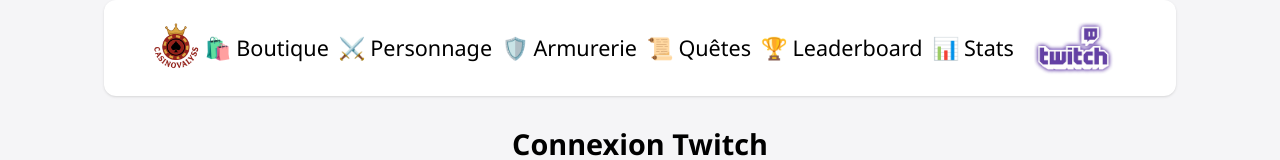
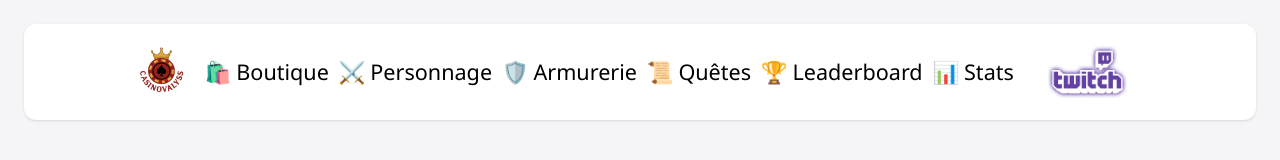
Before and after one commit to Novalyss/casinovalyss, a React (Vite) app in the folder client/: page /auth in a window 1280 px wide. Shown: the top 160 px of the page. Built offline with nearby package versions, Linux system fonts and the light colour scheme; no server answers.

Commit message:
Fix layout shifting when clicking around

```diff
--- a/client/src/App.css
+++ b/client/src/App.css
@@ -1,20 +1,5 @@
 #root {
   max-width: 1280px;       /* limite la largeur sur grands écrans */
-  width: 90%;              /* prend 90% de l’écran sur petits écrans */
   margin: 0 auto;          /* centre horizontalement */
-  padding: 1rem;           /* padding de base pour mobiles */
   text-align: center;
 }
-
-/* Augmente le padding sur écrans moyens et grands */
-@media (min-width: 640px) {
-  #root {
-    padding: 2rem;
-  }
-}
-
-@media (min-width: 1024px) {
-  #root {
-    padding: 3rem;
-  }
-}
--- a/client/src/App.jsx
+++ b/client/src/App.jsx
@@ -1,3 +1,4 @@
+import "./App.css"
 import { BrowserRouter, Routes, Route, Navigate } from "react-router-dom";
 import Shop from "./pages/Shop";
 import CharacterSheet from "./pages/CharacterSheet";
@@ -14,7 +15,7 @@ import {EventsProvider} from "./components/EventsProvider";
 export default function App() {
   return (
     <BrowserRouter>
-      <div className="flex flex-col min-h-screen">
+      <div className="flex flex-col min-h-screen w-full p-1 xl:p-5 gap-5">
           <Header />
           <main className="flex-grow">
             <Routes>
--- a/client/src/components/Header.jsx
+++ b/client/src/components/Header.jsx
@@ -19,6 +19,7 @@ export default function Header() {
 
         {/* Menu desktop */}
         <nav className="hidden md:flex space-x-2 text-lg font-small">
+          <div className="flex flex-wrap gap-2">
             <Link to="/shop" className="inline-flex items-center gap-1 hover:underline">
               🛍️ <span>Boutique</span>
             </Link>
@@ -37,6 +38,7 @@ export default function Header() {
             <Link to="/stats" className="inline-flex items-center gap-1 hover:underline">
               📊 <span>Stats</span>
             </Link>
+          </div>
         </nav>
 
         {/* Logo Twitch à droite */}
--- a/client/src/components/TabComponent.jsx
+++ b/client/src/components/TabComponent.jsx
@@ -14,7 +14,7 @@ export default function TabComponent({ tabs }) {
             <div
               key={index}
               onClick={() => setActiveTab(index)}
-              className={`flex-1 text-center px-3 py-2 transition rounded-t-lg
+              className={`cursor-pointer select-none flex-1 text-center px-3 py-2 transition rounded-t-lg
                           ${
                           activeTab === index
                             ? "bg-blue-400 text-white"
--- a/client/src/index.css
+++ b/client/src/index.css
@@ -51,14 +51,6 @@
   --sidebar-accent-foreground: oklch(0.205 0 0);
   --sidebar-border: oklch(0.922 0 0);
   --sidebar-ring: oklch(0.708 0 0);
-}
-
-body {
-  margin: 0;
-  display: flex;
-  place-items: center;
-  min-width: 320px;
-  min-height: 100vh;
 }
 
 @theme inline {
--- a/client/src/pages/Armory.jsx
+++ b/client/src/pages/Armory.jsx
@@ -126,7 +126,7 @@ export default function Armory() {
   );
 
   return (
-    <div className="p-6">
+    <div>
       <h1 className="text-2xl font-bold mb-4 p-4 text-center">🛡️ Armurerie</h1>
       <div className="mt-6 border-t pt-4"/>
       <div className="relative">
--- a/client/src/pages/CharacterSheet.jsx
+++ b/client/src/pages/CharacterSheet.jsx
@@ -47,7 +47,7 @@ export default function Inventory() {
   }, []);
 
   return (
-    <div className="p-6">
+    <div>
       <CasinoState />
       <h1 className="text-2xl font-bold mb-4 p-4 text-center">⚔️ Personnage</h1>
       <div className="mt-6 border-t pt-4" />
--- a/client/src/pages/Leaderboard.jsx
+++ b/client/src/pages/Leaderboard.jsx
@@ -38,7 +38,7 @@ export default function Leaderboard() {
   };
 
   return (
-    <div className="p-6">
+    <div>
       <h1 className="text-2xl font-bold mb-4 p-4 text-center">🏆 Leaderboard</h1>
       <div className="mt-6 border-t pt-4"/>
       <TooltipProvider>
--- a/client/src/pages/Quest.jsx
+++ b/client/src/pages/Quest.jsx
@@ -62,7 +62,7 @@ const renderPlayerQuests = (allQuests, playerProgress, type) =>
     });
 
   return (
-    <div className="p-6">
+    <div>
       <h1 className="text-2xl font-bold mb-4 p-4 text-center">📜 Quêtes</h1>
       <div className="mt-6 border-t pt-4"/>
       {/* Quêtes quotidiennes */}
--- a/client/src/pages/Shop.jsx
+++ b/client/src/pages/Shop.jsx
@@ -8,7 +8,7 @@ export default function Shop() {
   const { refreshTimer } = useEvents();
 
   return (
-    <div className="p-6">
+    <div>
       <CasinoState />
       <h1 className="text-2xl font-bold mb-4 p-4 text-center">🛍️ Boutique</h1>
       <div className="mt-6 border-t pt-4"/>
--- a/client/src/pages/Stats.jsx
+++ b/client/src/pages/Stats.jsx
@@ -3,7 +3,7 @@ import CasinoStatsComponent from "../components/CasinoStatsComponent";
 export default function Stats() {
 
   return (
-    <div className="p-6">
+    <div>
       <h1 className="text-2xl font-bold mb-4 p-4 text-center">📊 Statistiques</h1>
       <div className="mt-6 border-t pt-4"/>
       <CasinoStatsComponent />
--- a/client/src/styles/global.css
+++ b/client/src/styles/global.css
@@ -9,17 +9,6 @@ html, body {
   color: black;
   height: 100%;
   font-size: 120%;
-}
-
-/* Layout */
-body {
-  display: flex;
-  flex-direction: column;
-  min-height: 100vh;
-}
-
-main {
-  flex: 1;
 }
 
 /* Header */
```
Lines whose indentation alone changed are shown as unchanged.
